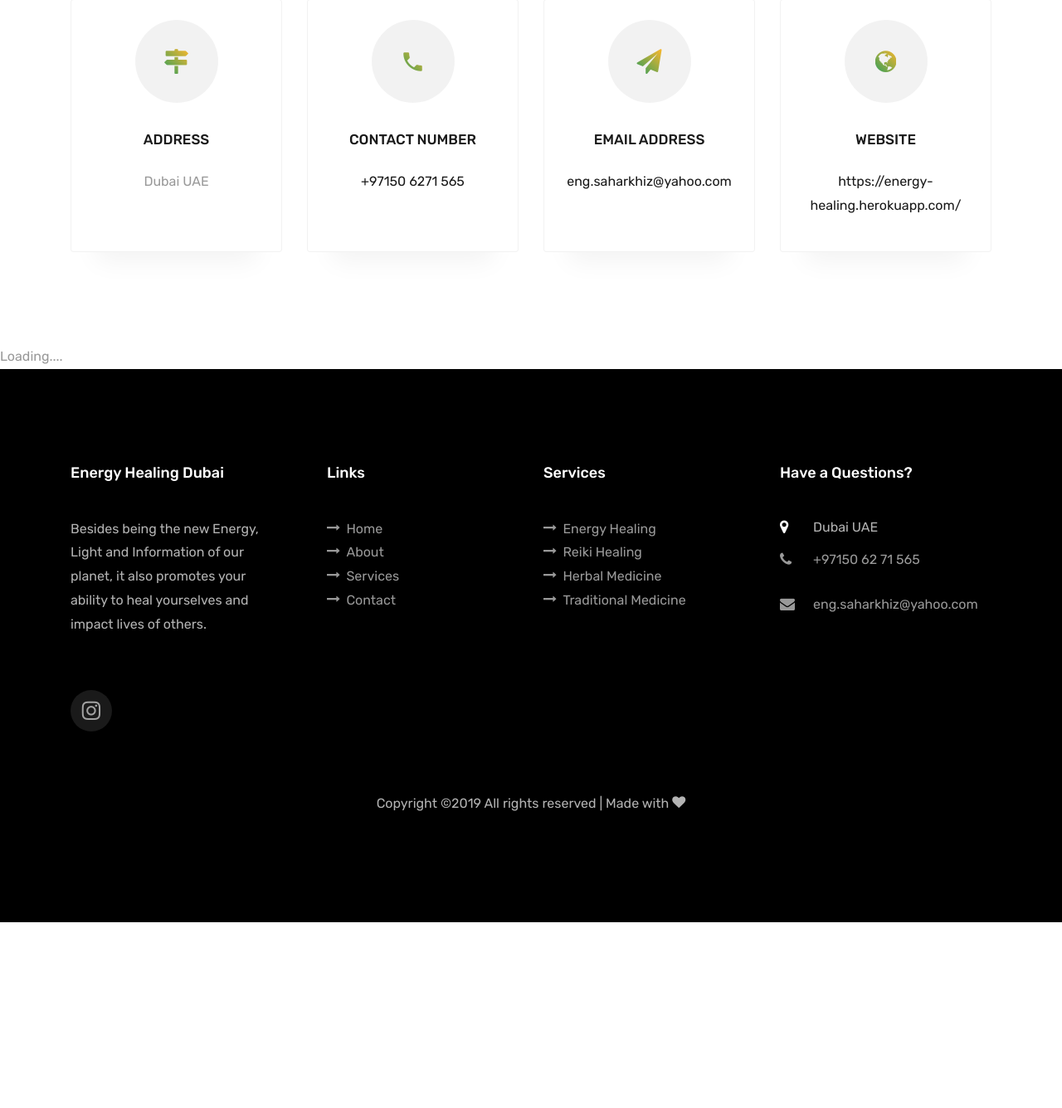
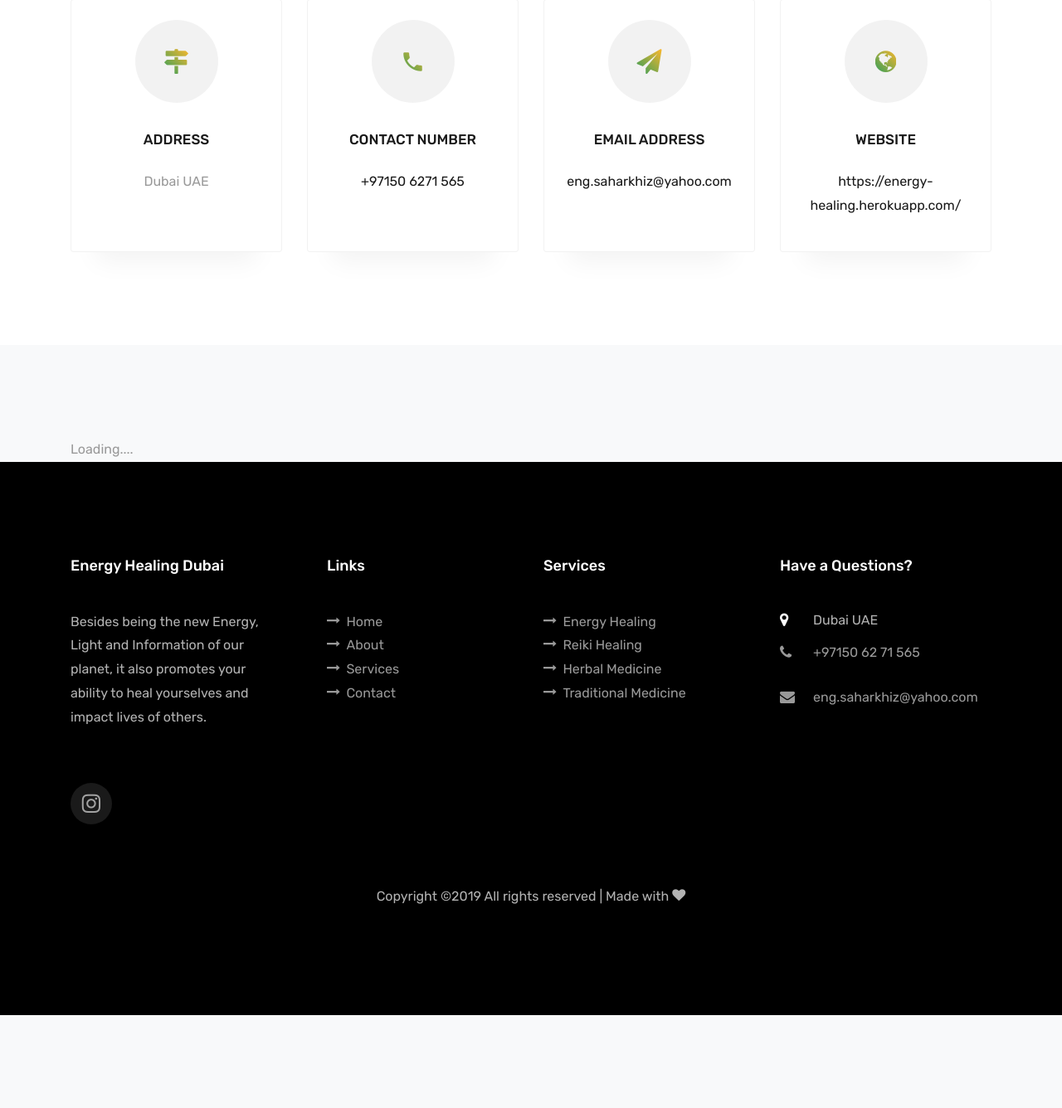
Before and after one commit to saharkiz/energy-healing, a PHP site: page / in a window 1280 px wide. Shown: the part 2632-3968 px from the top of the page at 83% size. Before the commit the page ends 3744 px from the top, so only its background shows below. Run offline with PHP 8.4, Linux system fonts and the light colour scheme; some web fonts are replaced.

Commit message:
Add files via upload

```diff
--- a/index.php
+++ b/index.php
@@ -267,8 +267,12 @@
         </div>
       </div>
     </section>
+    <section class="ftco-section ftco-project bg-light" data-section="testimony">
+      <div class="container">
+    <div id="instagram-feed1" class="instagram_feed">Loading....</div>
+      </div>
+   </div>
 
-    <div id="instagram-feed1" class="instagram_feed">Loading....</div>
 
     <footer class="ftco-footer ftco-section">
       <div class="container">
```
